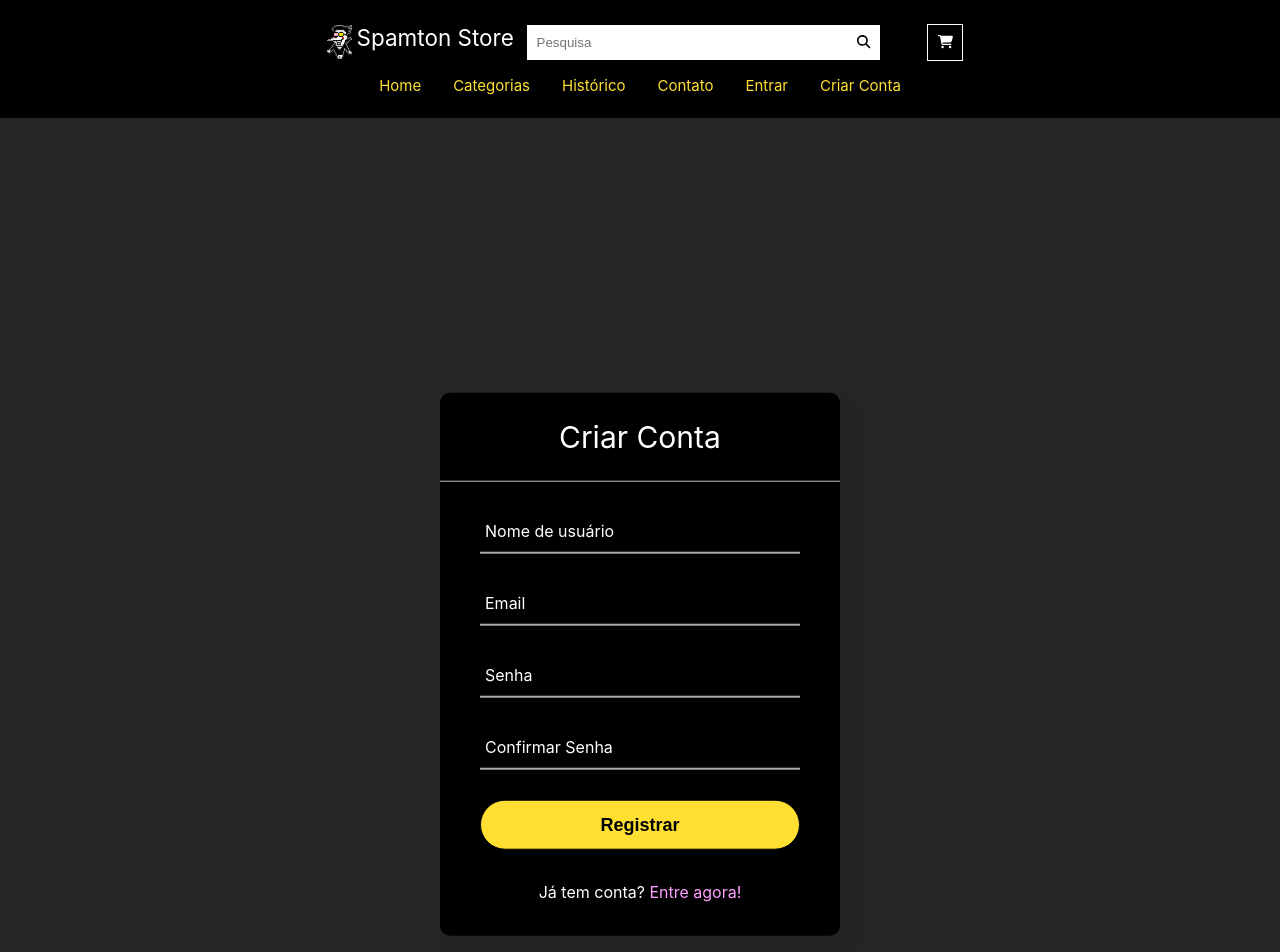
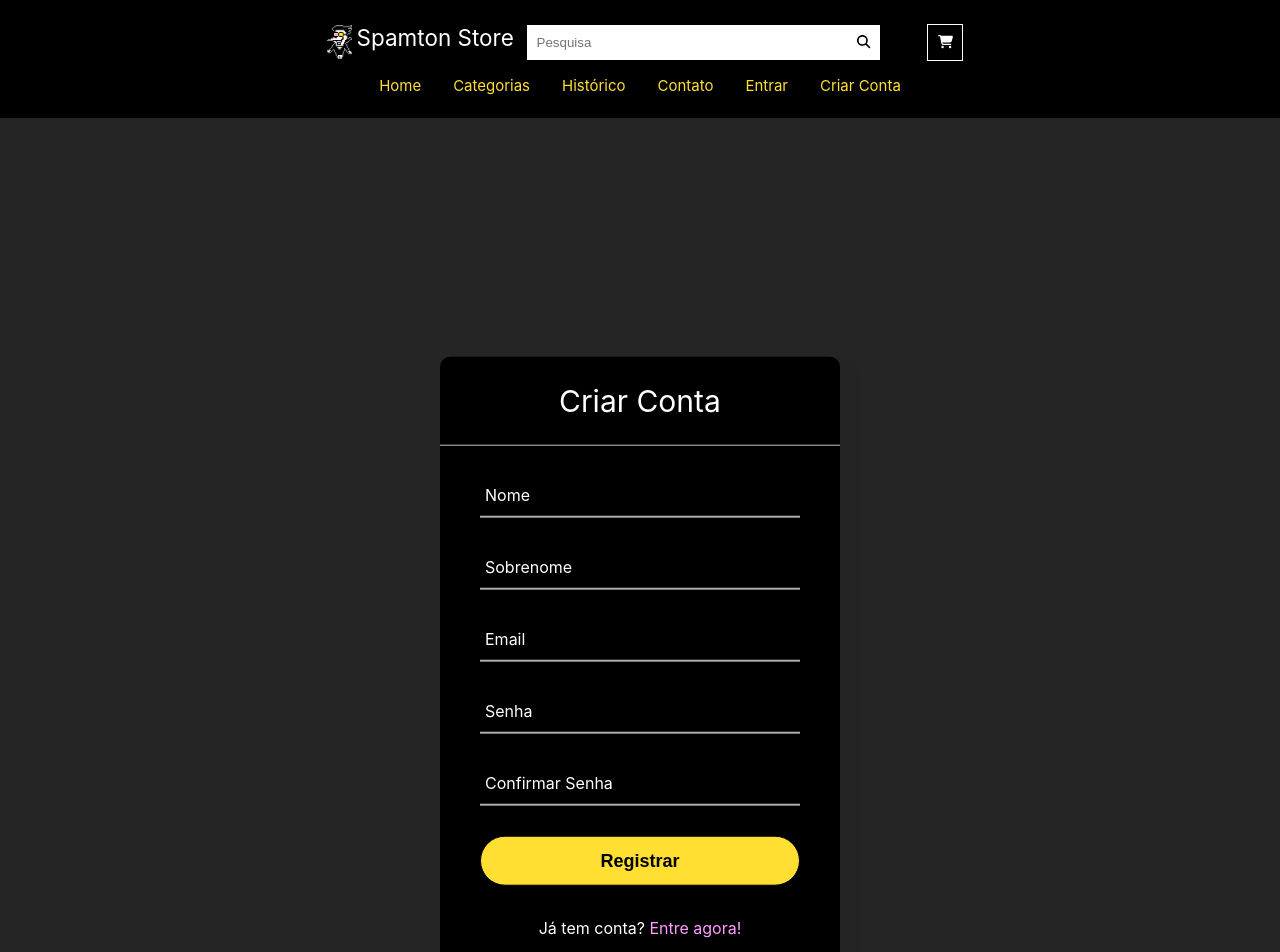
Before and after one commit to PauloK3tchup/spamton-store-frontend, a Vue app: page /cadastro in a window 1280 px wide. Shown: the top 952 px of the page. Built offline with nearby package versions, Linux system fonts and the light colour scheme; the HTML template or start-up script is replaced by a standard one.

Commit message:
Nem sei sinceramente

```diff
--- a/src/api/userinfo.js
+++ b/src/api/userinfo.js
@@ -12,4 +12,8 @@ export default class UsuarioApi {
     const { data } = await api.get('/api/usuarios/' + id)
     return data
   }
+  async adicionarUsuario(usuario) {
+    const { data } = await api.post('/api/usuarios/', usuario)
+    return data
+  }
 }
--- a/src/assets/login.css
+++ b/src/assets/login.css
@@ -106,6 +106,31 @@
     transform: scale(0.9);
   }
 
+  .btnMandar {
+    width: 100%;
+    height: 50px;
+    border: 1px solid black;
+    background: rgb(255, 224, 50);
+    border-radius: 25px;
+    font-size: 18px;
+    color: #000000;
+    font-weight: 700;
+    cursor: pointer;
+    outline: none;
+    transition: 0.25s;
+  }
+
+
+  .btnMandar:hover {
+    border-color: #ffffff;
+    transform: scale(1.1);
+  }
+
+  .btnMandar:active {
+    border-color: #ffffff;
+    transform: scale(0.9);
+  }
+
   .btn-logar{
     width: 100%;
     height: 50px;
--- a/src/views/CadastroView.vue
+++ b/src/views/CadastroView.vue
@@ -1,30 +1,68 @@
+<script>
+import UsuarioApi from '../api/userinfo'
+const usuarioApi = new UsuarioApi()
+
+export default {
+  data() {
+    return {
+      usuario: {
+        first_name: '',
+        last_name: '',
+        email: '',
+        password: ''
+      },
+      password2: ''
+    }
+  },
+  methods: {
+    async criarUsuario() {
+      try {
+        if (this.usuario.password === this.password2) {
+          const response = await usuarioApi.adicionarUsuario(this.usuario)
+          console.log(response)
+        } else {
+          alert('As senhas não são iguais')
+        }
+      } catch (error) {
+        console.log(error)
+      }
+    }
+  }
+}
+</script>
+
 <template>
   <main>
     <body>
       <div class="center">
         <h1 class="title">Criar Conta</h1>
-        <form method="post">
+        <form>
           <div class="txt_field">
-            <input type="text" required />
+            <input v-model="usuario.first_name" type="text" required />
             <span></span>
-            <label>Nome de usuário</label>
+            <label>Nome</label>
           </div>
           <div class="txt_field">
-            <input type="text" required />
+            <input v-model="usuario.last_name" type="text" required />
+            <span></span>
+            <label>Sobrenome</label>
+          </div>
+          <div class="txt_field">
+            <input v-model="usuario.email" type="text" required />
             <span></span>
             <label>Email</label>
           </div>
           <div class="txt_field">
-            <input type="password" required />
+            <input v-model="usuario.password" type="password" required />
             <span></span>
             <label>Senha</label>
           </div>
           <div class="txt_field">
-            <input type="password" required />
+            <input v-model="password2" type="password" required />
             <span></span>
             <label>Confirmar Senha</label>
           </div>
-          <input type="submit" value="Registrar" />
+          <button class="btnMandar" @click="criarUsuario">Registrar</button>
           <div class="signup_link">
             Já tem conta? <RouterLink to="/login"> Entre agora!</RouterLink>
           </div>
```
